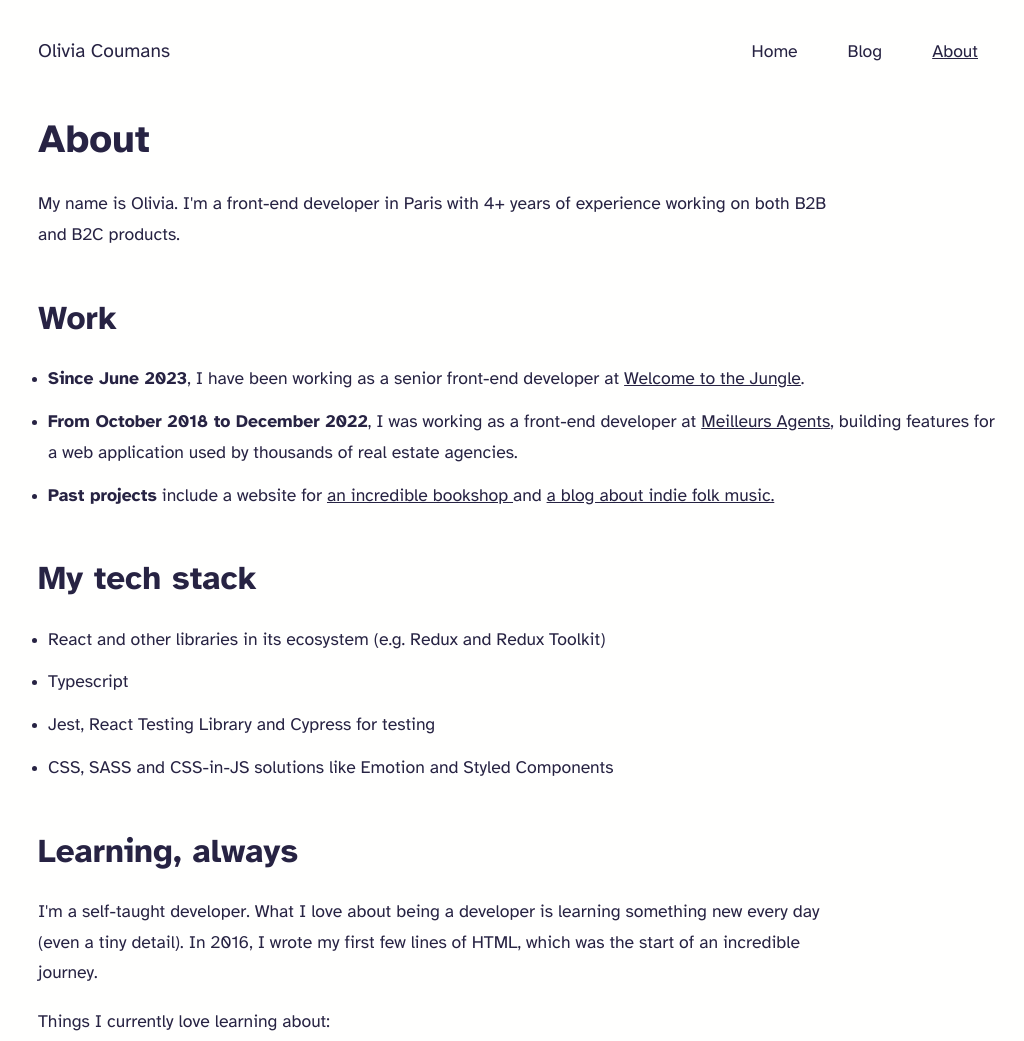
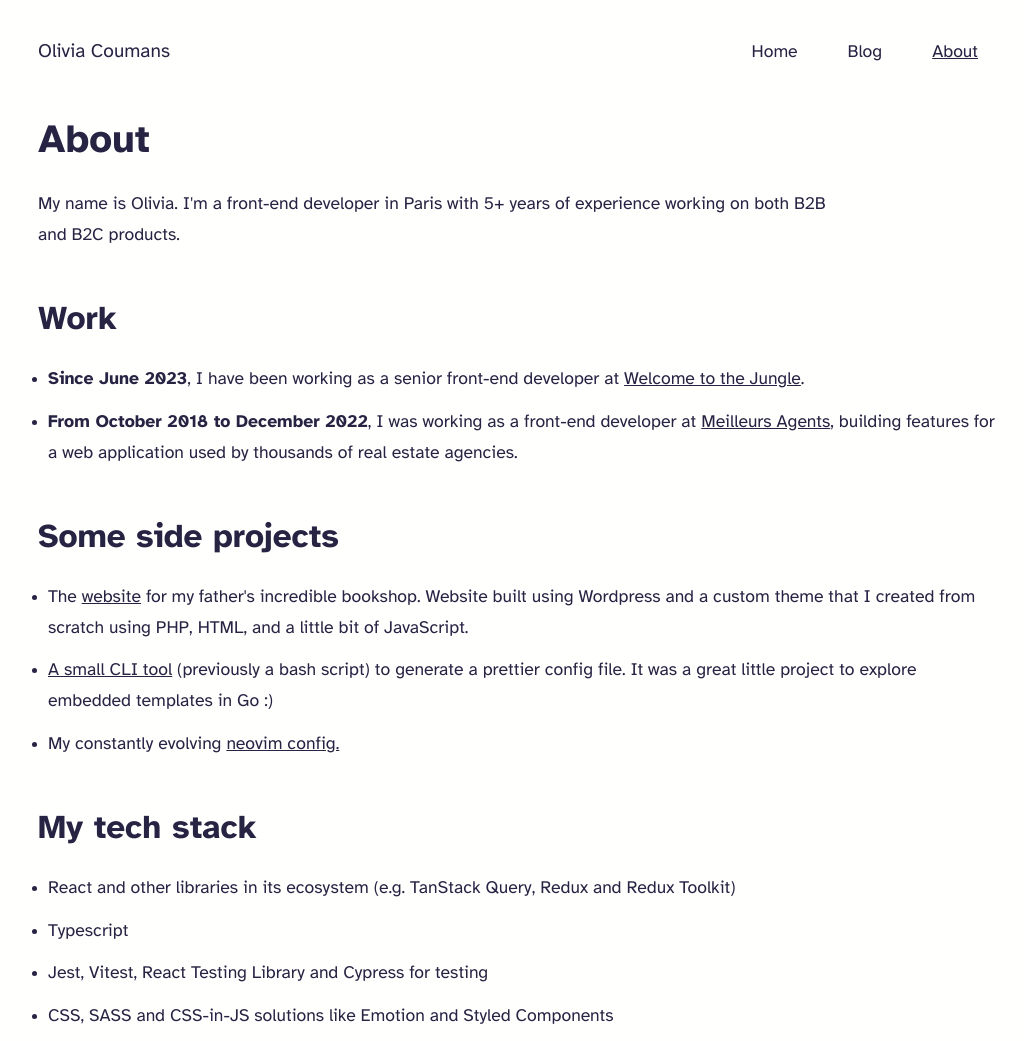
Before and after one commit to liv7c/devblog, an Eleventy site: page src/about.njk in a window 1280 px wide. Shown: the top 1041 px of the page, without its empty margins (122-1146 px from the left). Built offline with nearby package versions, Linux system fonts and the light colour scheme; Eleventy itself is replaced by a stand-in of ours; files that its build step writes are made by us from their sources; what eleventy-plugin-toc would draw is missing.

Commit message:
feat(about): update about page

```diff
--- a/src/about.njk
+++ b/src/about.njk
@@ -6,7 +6,7 @@ layout: base.njk
 
 <h1>About</h1>
 <p>
-  My name is Olivia. I'm a front-end developer in Paris with 4+ years of experience working on both B2B and B2C
+  My name is Olivia. I'm a front-end developer in Paris with 5+ years of experience working on both B2B and B2C
   products.
 </p>
 <h2>Work</h2>
@@ -18,22 +18,20 @@ layout: base.njk
     <strong>From October 2018 to December 2022</strong>, I was working as a front-end developer at <a href="https://www.meilleursagents.com/">Meilleurs Agents</a>,
       building features for a web application used by thousands of real estate agencies.
   </li>
-  <li>
-    <strong>Past projects</strong>
-    include a website for
-    <a href="https://www.pierrecoumansbooks.com/">an incredible bookshop
-    </a>
-    and
-    <a href="https://www.swayandbreathe.com/">a blog about indie folk music.</a>
-  </li>
 </ol>
+<h2>Some side projects</h2>
+<ul>
+  <li>The <a href="https://www.pierrecoumansbooks.com/">website</a> for my father's incredible bookshop. Website built using Wordpress and a custom theme that I created from scratch using PHP, HTML, and a little bit of JavaScript.</li>
+  <li><a href="https://github.com/liv7c/gen_prettier">A small CLI tool</a> (previously a bash script) to generate a prettier config file. It was a great little project to explore embedded templates in Go :)</li>
+  <li>My constantly evolving <a href="https://github.com/liv7c/nvim-config">neovim config.</a></li>
+</ul>
 <h2>My tech stack</h2>
 <ul>
   <li>
-    React and other libraries in its ecosystem (e.g. Redux and Redux Toolkit)
+    React and other libraries in its ecosystem (e.g. TanStack Query, Redux and Redux Toolkit)
   </li>
   <li>Typescript</li>
-  <li>Jest, React Testing Library and Cypress for testing</li>
+  <li>Jest, Vitest, React Testing Library and Cypress for testing</li>
   <li>CSS, SASS and CSS-in-JS solutions like Emotion and Styled Components</li>
 </ul>
 <h2>Learning, always</h2>
```
